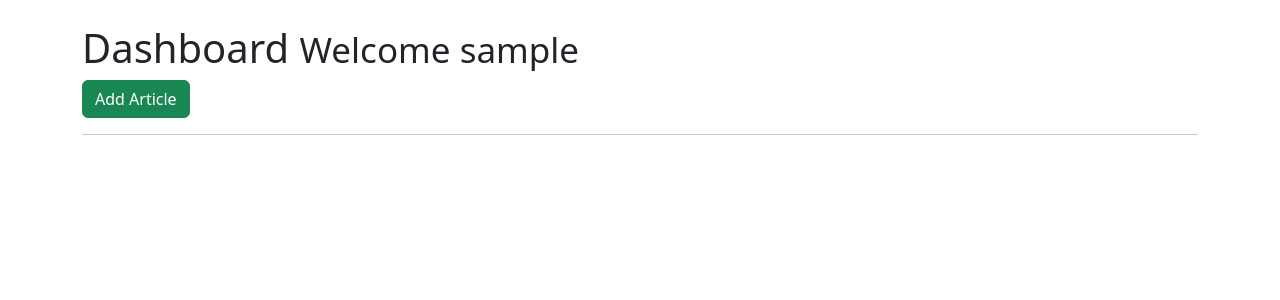
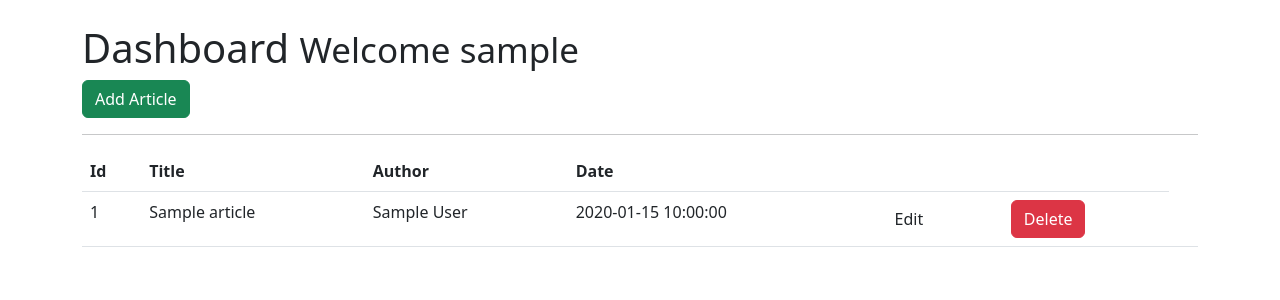
Before and after one commit to masalamind/mo_blog, a Flask app: page /dashboard in a window 1280 px wide. Shown: the part 113-413 px from the top of the page. Run offline with Flask 2, Linux system fonts and the light colour scheme; the visitor is signed in with stand-in values (Sample User, id 1); tables that the repository leaves empty or names only in its code hold one stand-in row (values such as "Sample post"); some libraries are stand-ins or nearby versions.

Commit message:
Add dashboard items

```diff
--- a/app.py
+++ b/app.py
@@ -126,7 +126,20 @@ def is_logged_in(f):
 @app.route('/dashboard')
 @is_logged_in
 def dashboard():
-  return render_template('dashboard.html')
+
+    # create cursor
+    cur = mysql.connection.cursor()
+
+    # get article
+    result = cur.execute("SELECT * FROM articles")
+    articles = cur.fetchall()
+
+    if result > 0:
+      return render_template('dashboard.html', articles=articles)
+    else:
+      msg = "No Articles Found"
+      return render_template('dashboard.html', msg=msg)
+    cur.close()
 
 # Use wtforms for blog articles
 class ArticleForm(Form):
@@ -155,7 +168,7 @@ def add_article():
 
     flash('Article Created', 'success')
     return redirect(url_for('dashboard'))
-  return render_template('add_article', form=form)
+  return render_template('add_article.html', form=form)
 
 
 # Check if user logged in
--- a/templates/dashboard.html
+++ b/templates/dashboard.html
@@ -3,6 +3,30 @@
 {% block body %}
     <h1>Dashboard <small>Welcome {{session.username}}</small></h1>
 
-    <a href="/article" class="btn btn-success">Add Article</a>
+    <a href="/add_article" class="btn btn-success">Add Article</a>
     <hr>
+    <table class="table table-stripped">
+        <tr>
+            <th>Id</th>
+            <th>Title</th>
+            <th>Author</th>
+            <th>Date</th>
+            <th></th>
+            <th></th>
+        </tr>
+
+        {% for article in articles %}
+            <tr>
+                <td>{{article.id}}</td>
+                <td>{{article.title}}</td>
+                <td>{{article.author}}</td>
+                <td>{{article.create_date}}</td>
+                <td><a href="edit_article/{{article.id}}" class="btn btn-default pull-right">Edit</a></td>
+                 <td><a href="#" class="btn btn-danger">Delete</a></td>
+                <td></td>
+
+            </tr>
+        {% endfor %}
+
+    </table>
 {% endblock %}
```
Also changed, not shown: templates/add_article.html (+15 -0 lines).
